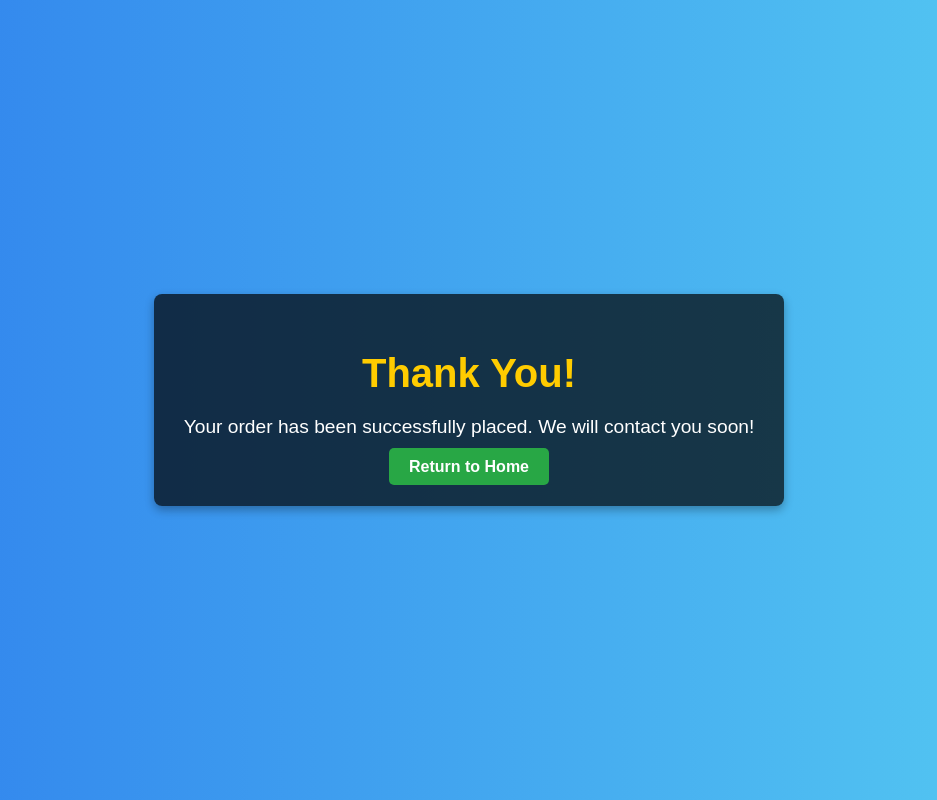
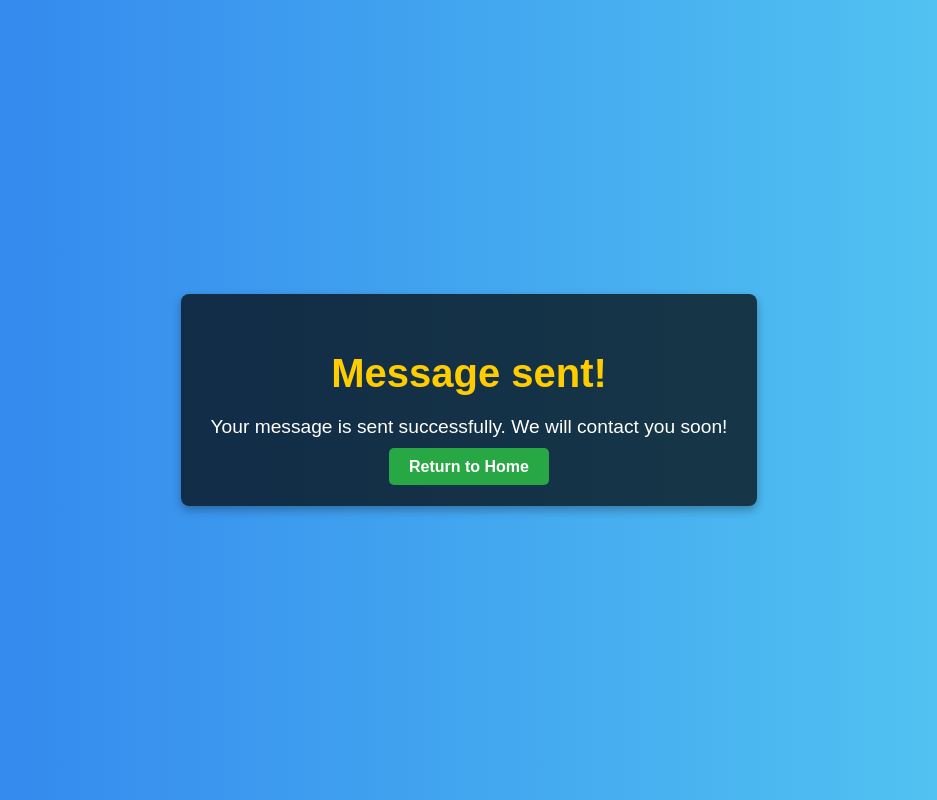
Before and after one commit to Areeb666/Sopore-Frame-Gallery, a plain HTML site: page thank-you.html in a window 1280 px wide. Shown: the whole page, without its empty margins (171-1108 px from the left). Drawn offline with Linux system fonts and the light colour scheme.

Commit message:
thank-you.html

```diff
--- a/thank-you.html
+++ b/thank-you.html
@@ -3,7 +3,7 @@
 <head>
     <meta charset="UTF-8">
     <meta name="viewport" content="width=device-width, initial-scale=1.0">
-    <title>Thank You!</title>
+    <title>Message Sent!</title>
     <style>
         body {
             font-family: 'Arial', sans-serif;
@@ -72,8 +72,8 @@
 </head>
 <body>
     <div class="container">
-        <h1>Thank You!</h1>
-        <p>Your order has been successfully placed. We will contact you soon!</p>
+        <h1>Message sent!</h1>
+        <p>Your message is sent successfully. We will contact you soon!</p>
         <a class="btn" href="index.html">Return to Home</a>
 
     </div>
```
